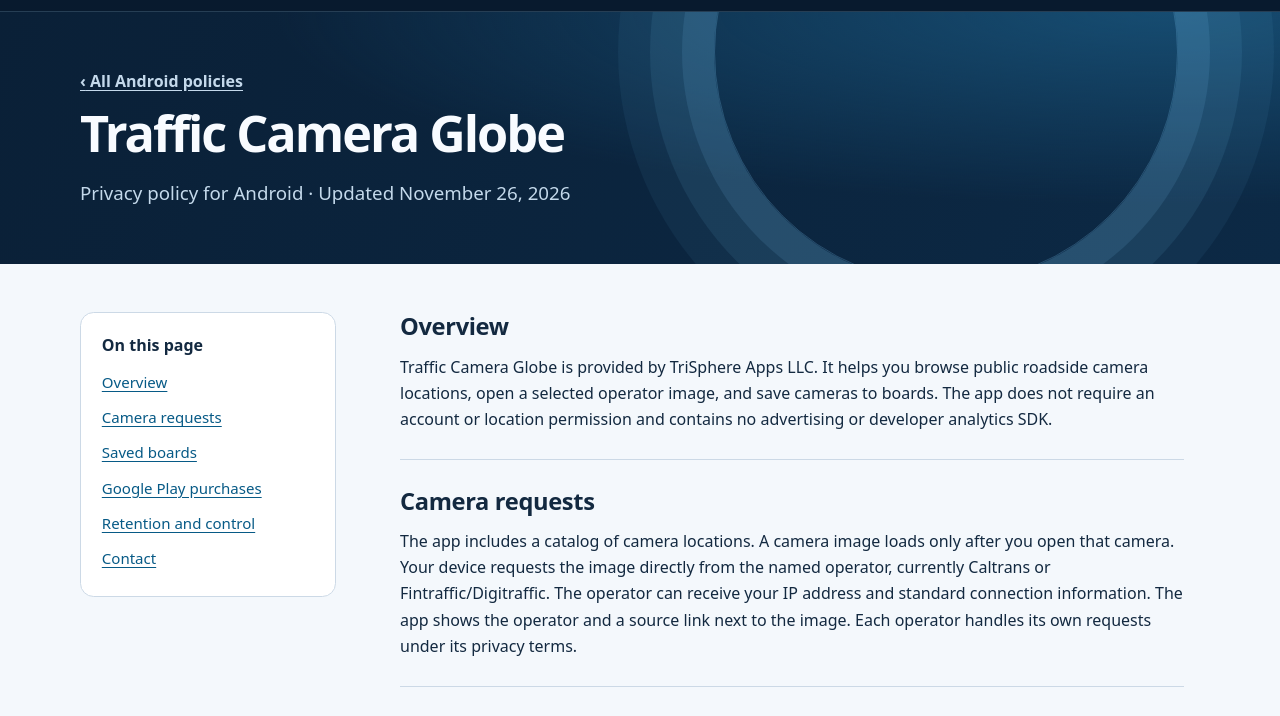
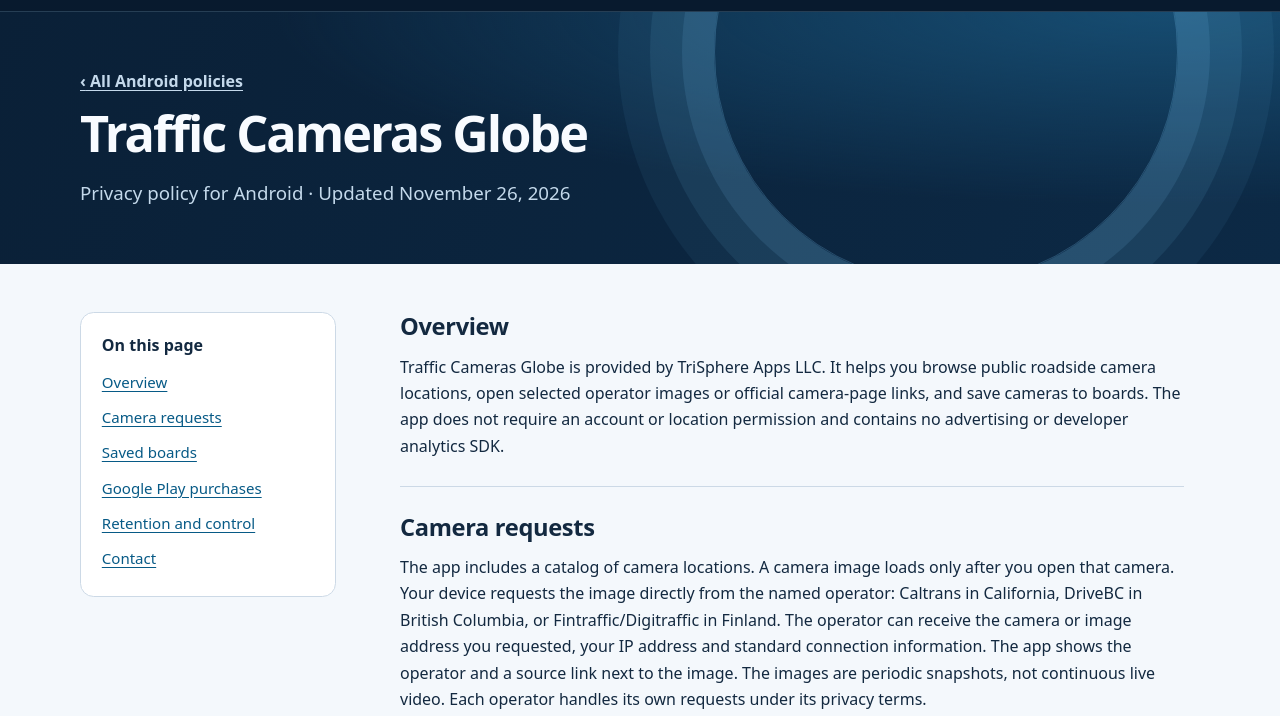
Before and after one commit to TriSphereAppsLLC/trisphere-app-privacy, a plain HTML site: page traffic-camera-globe.html in a window 1280 px wide. Shown: the part 69-785 px from the top of the page. Drawn offline with Linux system fonts and the light colour scheme.

Commit message:
Update traffic-camera-globe.htmlUpdate RoadView privacy for BC and Quebec cameras

```diff
--- a/traffic-camera-globe.html
+++ b/traffic-camera-globe.html
@@ -4,8 +4,8 @@
   <meta charset="utf-8">
   <meta name="viewport" content="width=device-width, initial-scale=1">
   <meta name="theme-color" content="#081a2e">
-  <meta name="description" content="How Traffic Camera Globe handles saved boards, public camera requests and Google Play purchases on Android.">
-  <title>Traffic Camera Globe privacy policy | TriSphere Apps</title>
+  <meta name="description" content="How Traffic Cameras Globe handles public roadside camera requests, saved boards and Google Play purchases on Android.">
+  <title>Traffic Cameras Globe privacy policy | TriSphere Apps</title>
   <link rel="icon" type="image/png" href="trisphere-mark.png">
   <link rel="stylesheet" href="privacy.css">
 </head>
@@ -21,7 +21,7 @@
     <div class="hero policy-hero">
       <div class="frame hero-inner">
         <a class="back" href="./"><span aria-hidden="true">‹</span> All Android policies</a>
-        <h1>Traffic Camera Globe</h1>
+        <h1>Traffic Cameras Globe</h1>
         <p class="hero-note">Privacy policy for Android <span aria-hidden="true">·</span> <time datetime="2026-11-26">Updated November 26, 2026</time></p>
       </div>
     </div>
@@ -39,10 +39,11 @@
       </nav>
       <article class="policy-copy" aria-label="Privacy policy">
         <section id="overview"><h2>Overview</h2>
-          <p>Traffic Camera Globe is provided by TriSphere Apps LLC. It helps you browse public roadside camera locations, open a selected operator image, and save cameras to boards. The app does not require an account or location permission and contains no advertising or developer analytics SDK.</p>
+          <p>Traffic Cameras Globe is provided by TriSphere Apps LLC. It helps you browse public roadside camera locations, open selected operator images or official camera-page links, and save cameras to boards. The app does not require an account or location permission and contains no advertising or developer analytics SDK.</p>
         </section>
         <section id="cameras"><h2>Camera requests</h2>
-          <p>The app includes a catalog of camera locations. A camera image loads only after you open that camera. Your device requests the image directly from the named operator, currently Caltrans or Fintraffic/Digitraffic. The operator can receive your IP address and standard connection information. The app shows the operator and a source link next to the image. Each operator handles its own requests under its privacy terms.</p>
+          <p>The app includes a catalog of camera locations. A camera image loads only after you open that camera. Your device requests the image directly from the named operator: Caltrans in California, DriveBC in British Columbia, or Fintraffic/Digitraffic in Finland. The operator can receive the camera or image address you requested, your IP address and standard connection information. The app shows the operator and a source link next to the image. The images are periodic snapshots, not continuous live video. Each operator handles its own requests under its privacy terms.</p>
+          <p>Québec 511 entries open the official operator video page in your browser only after you tap its link. The app does not retrieve or embed that video. Searching the on-device catalog does not send your search text to TriSphere.</p>
         </section>
         <section id="boards"><h2>Saved boards and settings</h2>
           <p>Your saved cameras and reduced-motion preference stay in private storage on your device. TriSphere does not receive them. Android backup is disabled for this app. Clearing app data or uninstalling removes those local entries. Restoring a purchase does not restore your boards.</p>
@@ -54,7 +55,7 @@
           <p>Saved boards and settings remain on your device until you remove them, clear app data, or uninstall. The app checks the current Google Play purchase state when opened or restored; it does not keep a separate TriSphere account or purchase-history database. Google Play handles refunds and purchase records. You can clear local data in Android Settings.</p>
         </section>
         <section id="contact"><h2>Contact and updates</h2>
-          <p>For privacy questions, contact <a href="mailto:james@trisphereapps.com">james@trisphereapps.com</a> or use <a href="https://www.trisphereapps.com/contact">TriSphere Support</a>. If you choose to contact us, we receive the details you send and use them to respond. We will update this page before adding new camera providers or materially changing data practices.</p>
+          <p>For privacy questions, contact <a href="mailto:james@trisphereapps.com">james@trisphereapps.com</a> or use <a href="https://www.trisphereapps.com/contact">TriSphere Support</a>. If you choose to contact us, we receive the details you send and may retain them while resolving your request and meeting applicable recordkeeping obligations. We will update this page before adding new camera providers or materially changing data practices.</p>
         </section>
       </article>
     </div>
```
